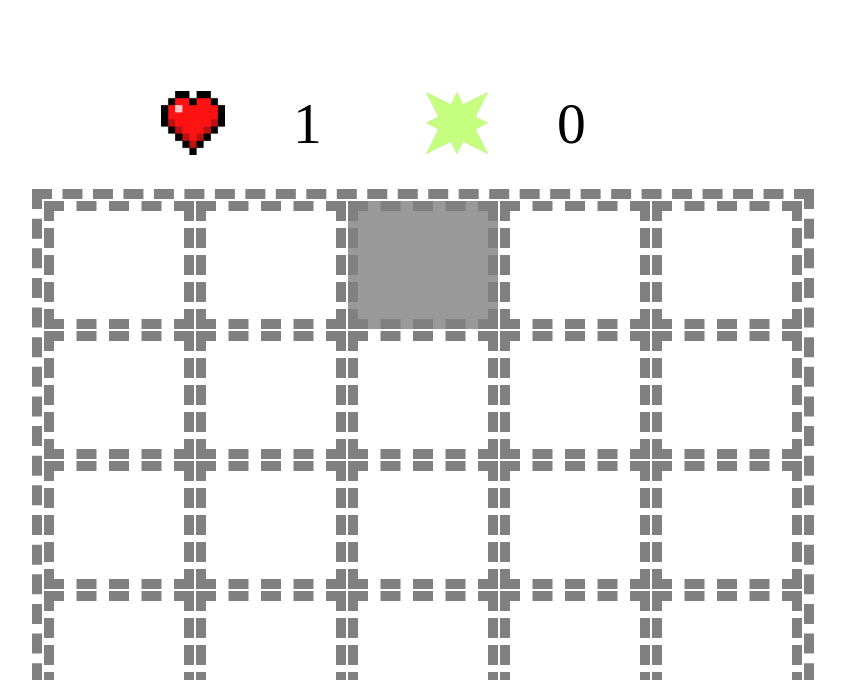
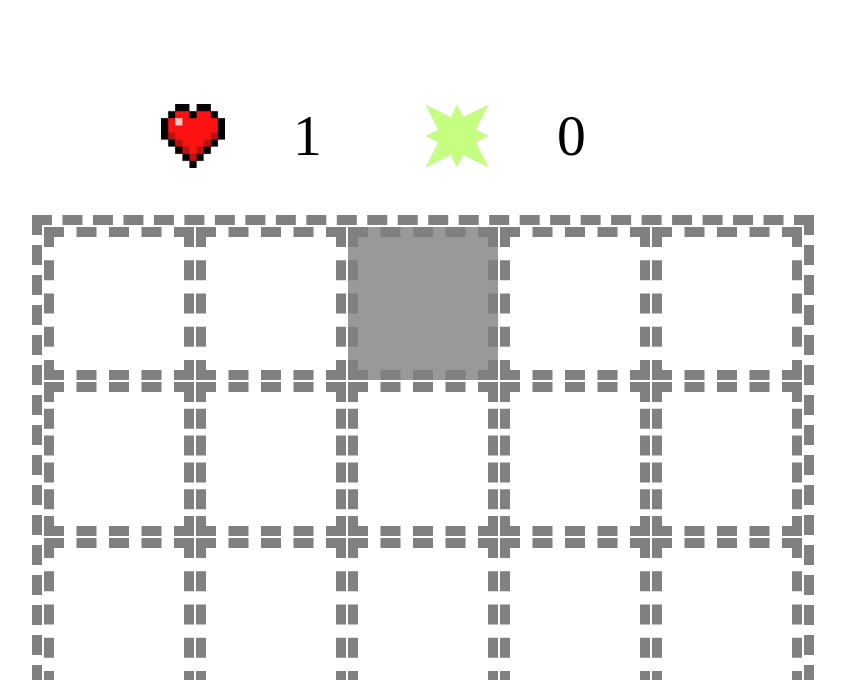
Before and after one commit to joosep70/Kliki, a plain HTML site: page www/index.html in a window 1280 px wide. Shown: the part 114-794 px from the top of the page, without its empty margins (217-1062 px from the left). Drawn offline with Linux system fonts and the light colour scheme.

Commit message:
Update index.html

```diff
--- a/www/index.html
+++ b/www/index.html
@@ -19,7 +19,7 @@ table, td {
 
 td {
 width:10vw;
-height:10vw;
+height:12vw;
 }
 
 .red {
```
